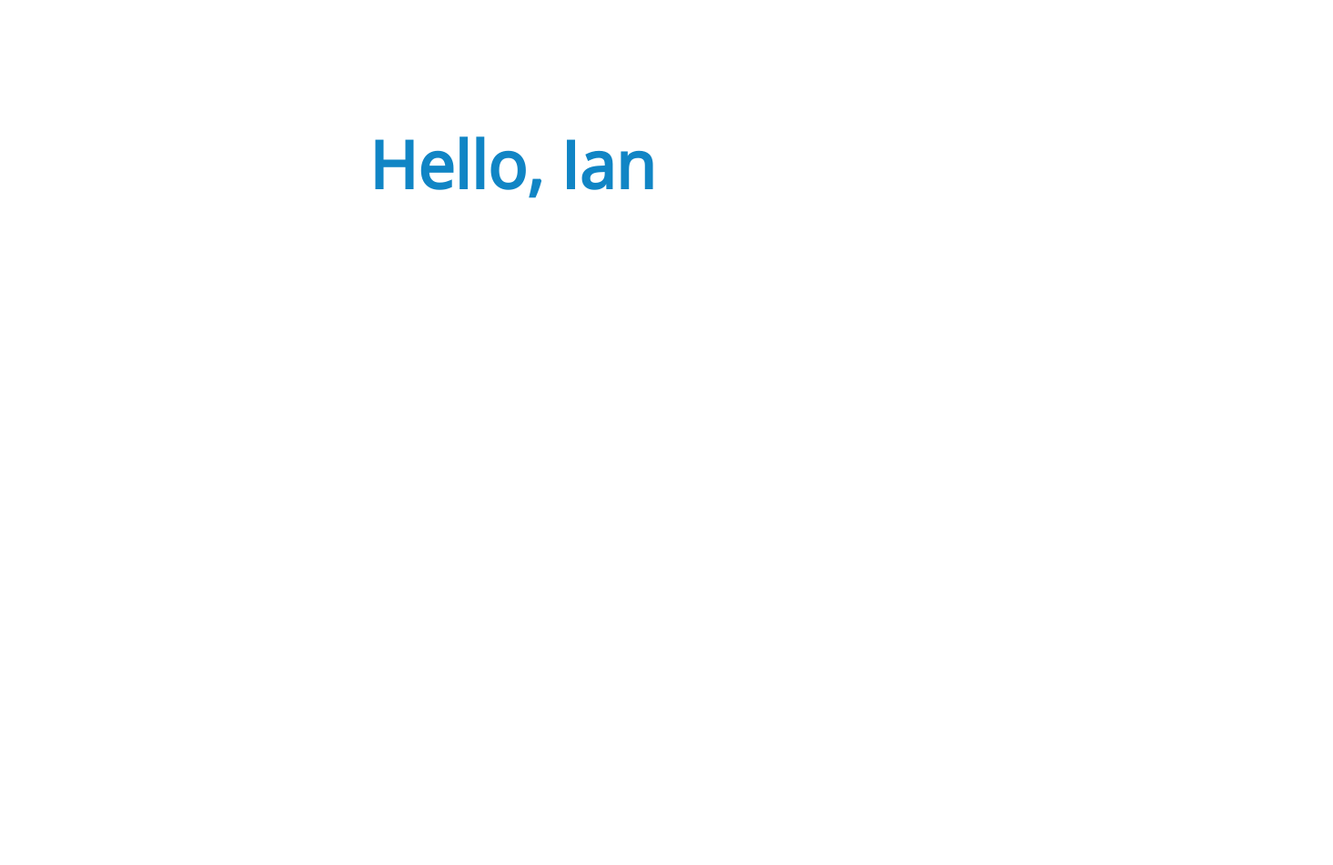
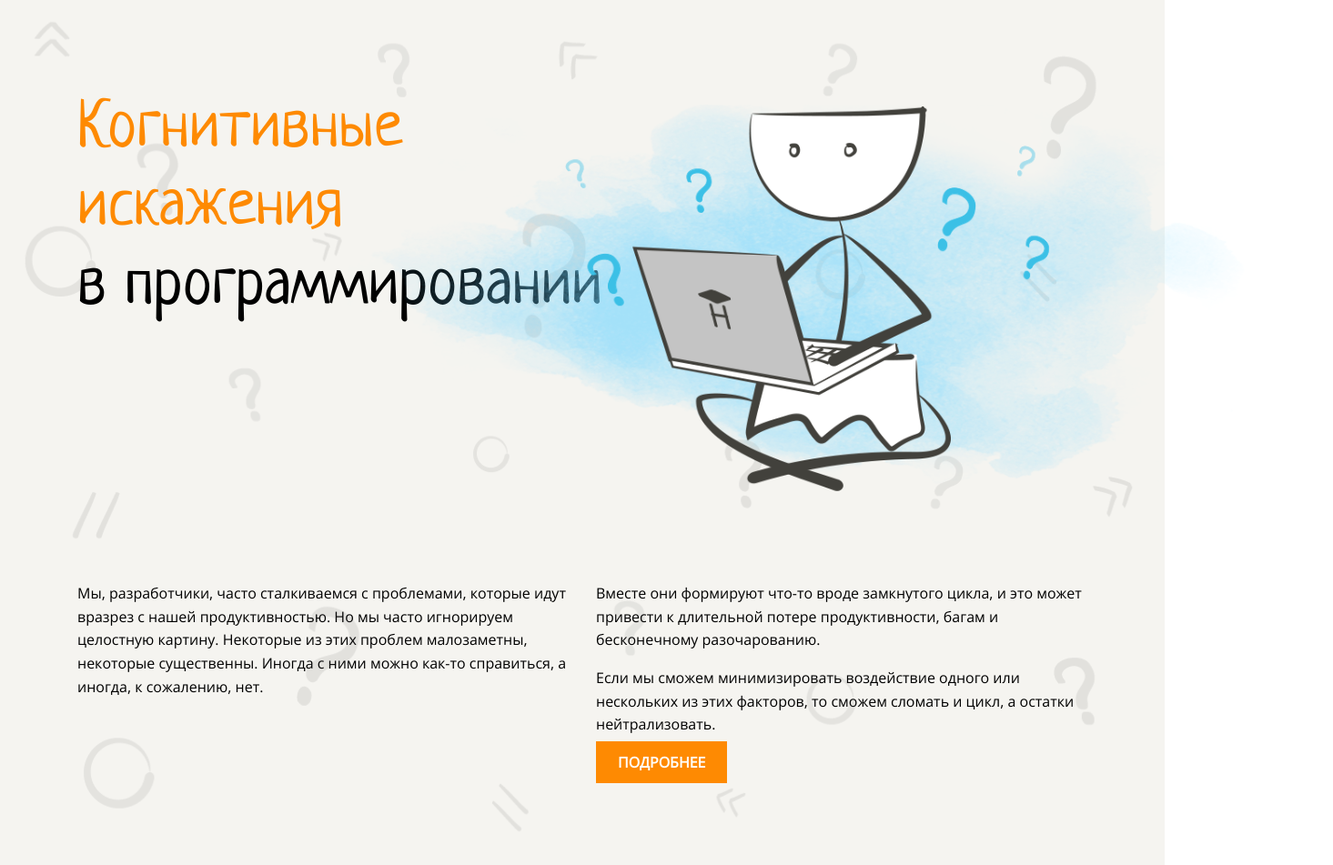
Before and after one commit to ianproletov/layout-designer-project-58, a website: page src/index.html in a window 1280 px wide. Shown: the whole page at 91% size, 1465 px wide, since content can reach past the window. Before the commit the page ends 800 px from the top, so only its background shows below. Drawn offline with Linux system fonts and the light colour scheme.

Commit message:
add header

```diff
--- a/src/index.html
+++ b/src/index.html
@@ -8,12 +8,41 @@
     <link rel="stylesheet" href="styles/style.css">
   </head>
   <body>
-    <header>
-      <section class="section-item">
-        <div>
-          <h1 class="hello">Hello, Ian</h1>
+    <header class="section-item">
+      <div class="w-1110 headline">
+          <h1>
+            <span class="orange">Когнитивные</span>
+            <br>
+            <span class="orange">искажения</span>
+            <br>
+            <span>в программировании</span>
+          </h1>
+          <img
+            src="images/main.png"
+            class="headline-img"
+            alt="Юный программист с ноутбуком"
+          >
+      </div>
+        <div class="columns w-1110">
+          <div class="column">
+            <p>
+              Мы, разработчики, часто сталкиваемся с проблемами, которые идут
+              вразрез с нашей продуктивностью. Но мы часто игнорируем
+              целостную картину. Некоторые из этих проблем малозаметны,
+              некоторые существенны. Иногда с ними можно как-то справиться, а
+              иногда, к сожалению, нет.</p>
+          </div>
+          <div class="column">
+            <p>
+              Вместе они формируют что-то вроде замкнутого цикла, и это может
+              привести к длительной потере продуктивности, багам и
+              бесконечному разочарованию.</p>
+            <p>
+              Если мы сможем минимизировать воздействие одного или нескольких
+              из этих факторов, то сможем сломать и цикл, а остатки нейтрализовать.</p>
+            <a href="#nav" class="button-1">Подробнее</a>
         </div>
-      </section>
+      </div>
     </header>
     <main>
       <section>
--- a/src/styles/style.css
+++ b/src/styles/style.css
@@ -11,9 +11,9 @@
 :root {
   --white: #fff;
   --translucent-white: #d7ccc0;
-  --bright: #f5f4f0;
-  --basic-color: #fe8a02;
-  --basic-dark: #42413c;
+  --light: #f5f4f0;
+  --main: #fe8a02;
+  --main-dark: #42413c;
   --dark: #2a2626;
   --translucent-dark: #908d8b;
   --brown: #b09a81;
@@ -25,20 +25,78 @@
 }
 
 body {
-  color: #2a2626;
+  margin: 0;
   font-size: 16px;
   font-family: OpenSans, sans-serif;
   line-height: 1.6em;
 }
 
 h1 {
-  color: var(--blue);
+  margin: 0;
+  font-weight: 400;
   font-size: var(--h1-fontsize);
+  font-family: Neucha, serif;
+  line-height: var(--header-lineheight);
 }
 
 .section-item {
+  position: relative;
   display: flex;
+  flex-direction: column;
+  align-items: center;
   justify-content: center;
-  max-width: 1110px;
+  background-color: var(--light);
+}
+
+.section-item::before {
+  position: absolute;
+  width: 100%;
+  height: 100%;
+  background-image: url("../images/background.png");
+  background-repeat: no-repeat;
+  background-size: cover;
+  opacity: 0.1;
+  content: "";
+}
+
+.headline {
+  position: relative;
+}
+
+.headline-img {
+  position: absolute;
+  top: 55px;
+  right: -270px;
+  height: 525px;
+}
+
+.orange {
+  color: var(--main);
+}
+
+.w-1110 {
+  width: 1110px;
   padding: 100px 0;
 }
+
+.columns {
+  display: flex;
+  padding-top: 165px;
+  column-gap: 30px;
+}
+
+.column {
+  flex: 1;
+}
+
+.button-1 {
+  position: relative;
+  width: max-content;
+  padding: 12px 24px;
+  color: var(--white);
+  font-weight: 700;
+  text-transform: uppercase;
+  text-decoration: none;
+  background-color: var(--main);
+  cursor: pointer;
+}
```
